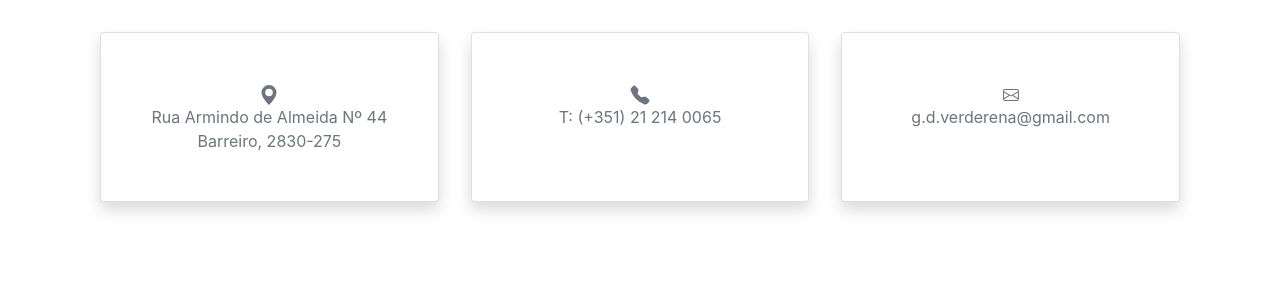
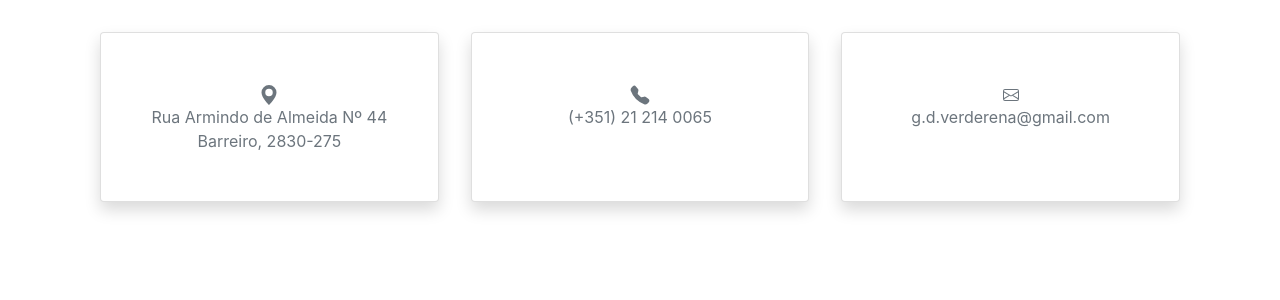
Before and after one commit to GDR-Verderena/gdr-verderena.github.io, a Jekyll site: the page built from contact/index.html, in a window 1280 px wide. Shown: the part 698-998 px from the top of the page. Built offline with Jekyll 4.4.1, drawn with Linux system fonts in a browser that asks for light colours; some web fonts are replaced.

Commit message:
Update index.html

```diff
--- a/contact/index.html
+++ b/contact/index.html
@@ -49,7 +49,7 @@
 			<svg width="20" height="20" viewBox="0 0 16 16" class="bi bi-telephone-fill text-center text-muted" fill="currentColor" xmlns="http://www.w3.org/2000/svg">
   <path fill-rule="evenodd" d="M2.267.98a1.636 1.636 0 0 1 2.448.152l1.681 2.162c.309.396.418.913.296 1.4l-.513 2.053a.636.636 0 0 0 .167.604L8.65 9.654a.636.636 0 0 0 .604.167l2.052-.513a1.636 1.636 0 0 1 1.401.296l2.162 1.681c.777.604.849 1.753.153 2.448l-.97.97c-.693.693-1.73.998-2.697.658a17.47 17.47 0 0 1-6.571-4.144A17.47 17.47 0 0 1 .639 4.646c-.34-.967-.035-2.004.658-2.698l.97-.969z"/>
 </svg>
-                    <p class="font-size-6 mb-0">T: <a href="#" class="text-reset">(+351) 21 214 0065</a><br></p>
+                    <p class="font-size-6 mb-0"><a href="tel:+351212140065" class="text-reset">(+351) 21 214 0065</a><br></p>
                 </div>
             </div>
         </div>
```
